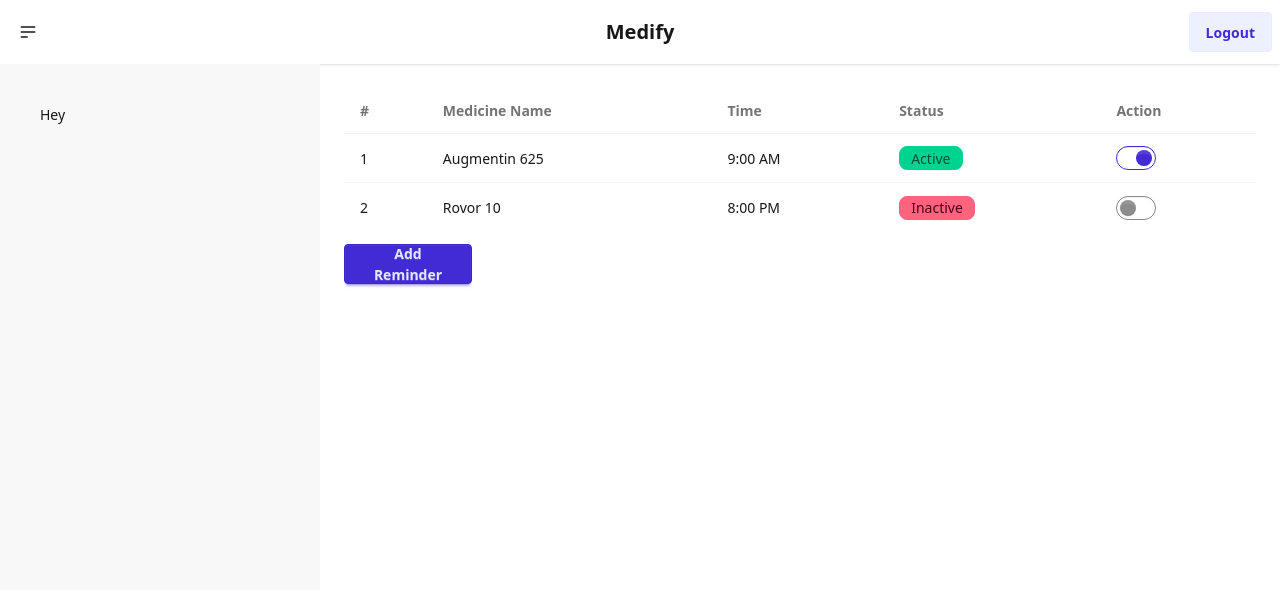
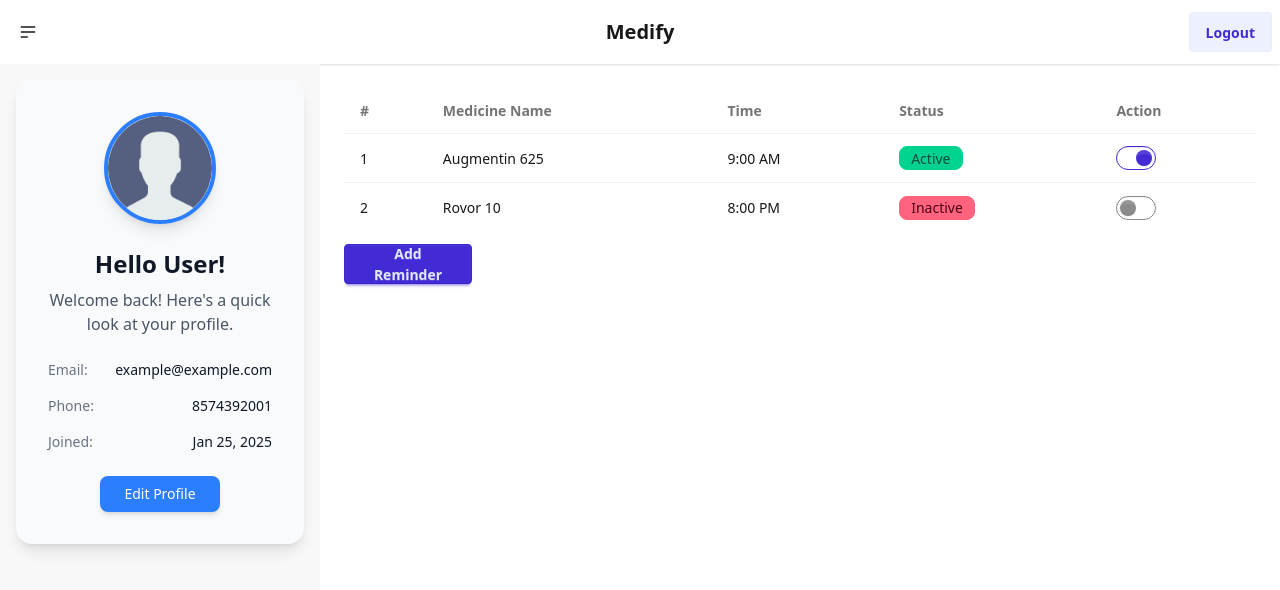
Before and after one commit to httpsvarad/Pill-Sync, a React (Vite) app in the folder client/: page / in a window 1280 px wide. Shown: the top 590 px of the page. Built offline with nearby package versions, Linux system fonts and the light colour scheme.

Commit message:
UI Update

```diff
--- a/client/components/Drawer.jsx
+++ b/client/components/Drawer.jsx
@@ -1,6 +1,7 @@
 import React from 'react'
 import MedicineReminderDashboard from './Reminders'
 import useStore from '../store/useStore'
+import userpng from '../assets/user.png'
 
 
 
@@ -23,9 +24,47 @@ const Drawer = () => {
                     <label htmlFor="my-drawer-2" aria-label="close sidebar" className="drawer-overlay"></label>
                     <ul className="menu bg-base-200 text-base-content min-h-full w-80 p-4">
                         {/* Sidebar content here */}
-                        <div className='p-6'>
-                            Hey {user?.name}
-                        </div>
+
+                        <div className="p-8 max-w-lg mx-auto bg-gray-50 rounded-2xl shadow-lg space-y-6">
+    {/* Profile Picture */}
+    <div className="flex justify-center">
+        <img
+            className="w-28 h-28 rounded-full border-4 border-blue-500 shadow-lg"
+            src={userpng}
+            alt={`${user?.name || 'User'}'s profile`}
+        />
+    </div>
+
+    {/* Name and Greeting */}
+    <div className="text-center space-y-2">
+        <h2 className="text-2xl font-bold text-gray-900">Hello {user?.name || 'User'}!</h2>
+        <p className="text-base text-gray-600">Welcome back! Here's a quick look at your profile.</p>
+    </div>
+
+    {/* User Details */}
+    <div className="space-y-4">
+        <div className="flex items-center justify-between">
+            <span className="text-sm text-gray-500">Email:</span>
+            <span className="text-sm text-gray-900 font-medium">example@example.com</span>
+        </div>
+        <div className="flex items-center justify-between">
+            <span className="text-sm text-gray-500">Phone:</span>
+            <span className="text-sm text-gray-900 font-medium">8574392001</span>
+        </div>
+        <div className="flex items-center justify-between">
+            <span className="text-sm text-gray-500">Joined:</span>
+            <span className="text-sm text-gray-900 font-medium">Jan 25, 2025</span>
+        </div>
+    </div>
+
+    {/* Buttons */}
+    <div className="flex justify-center mt-6">
+        <button className="px-6 py-2 bg-blue-500 text-white text-sm font-medium rounded-lg shadow-md hover:bg-blue-600 focus:ring focus:ring-blue-300">
+            Edit Profile
+        </button>
+    </div>
+</div>
+
 
                     </ul>
                 </div>
```
Also changed, not shown: client/assets/user.png (added).
